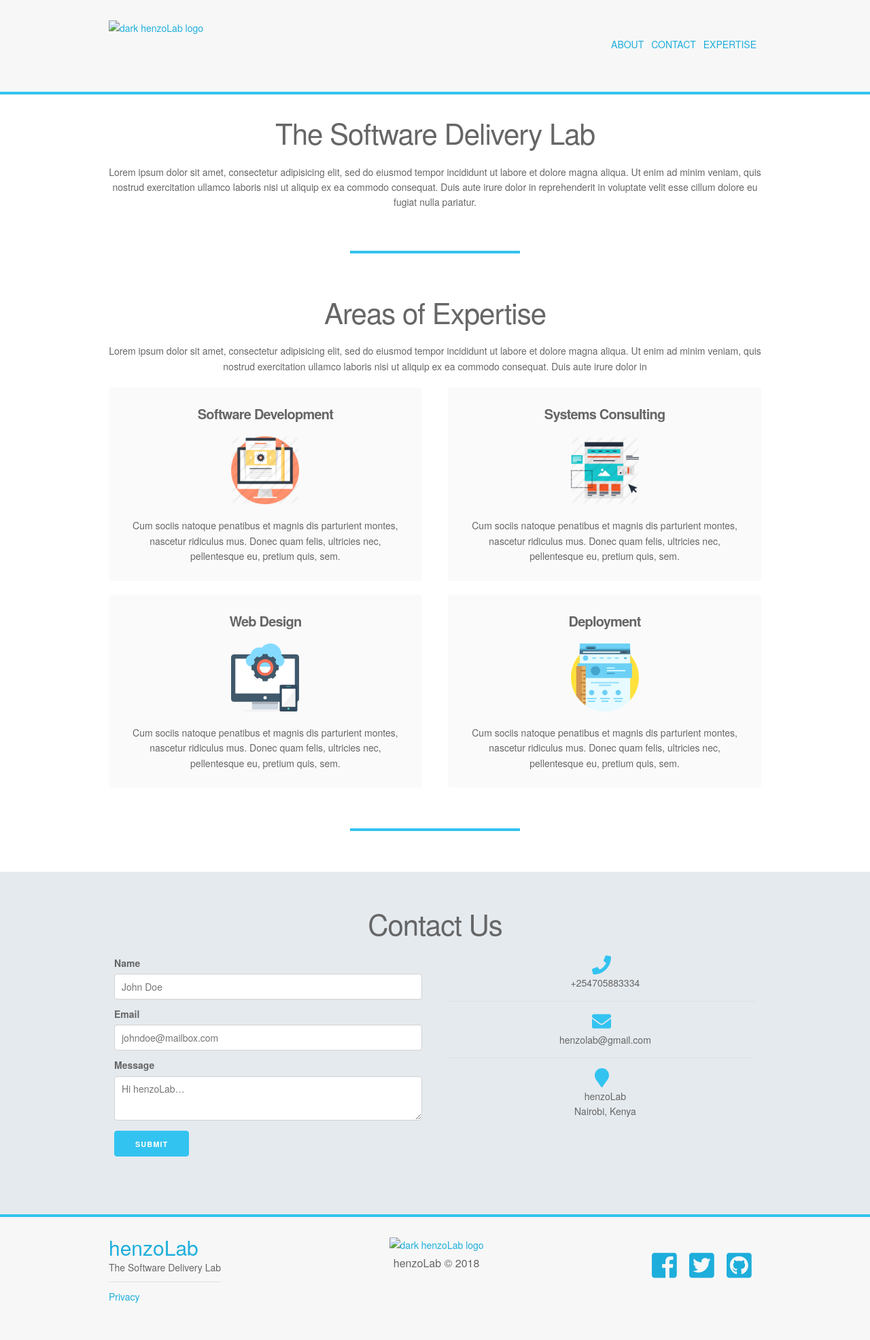
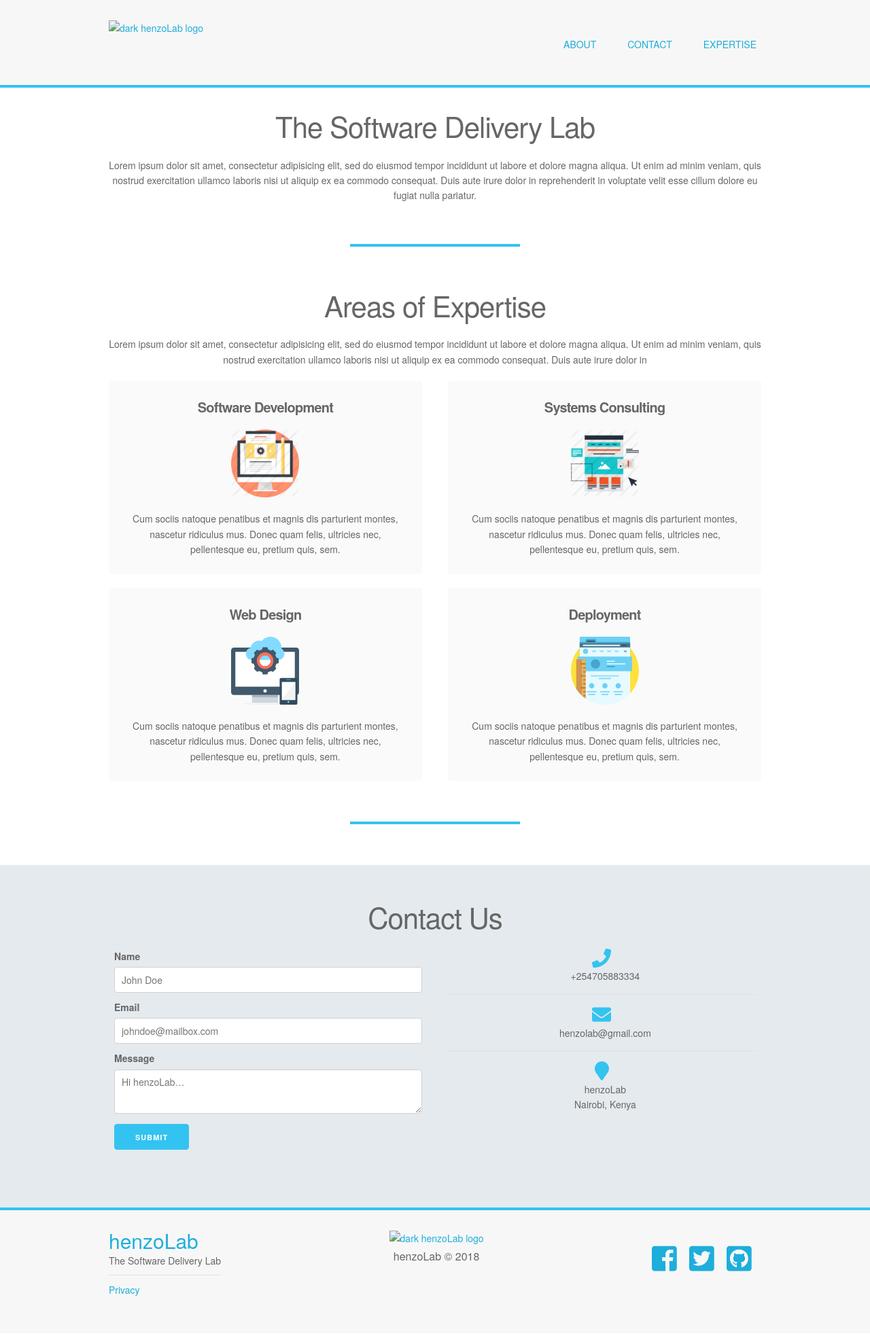
Before and after one commit to ErickMwazonga/henzoLab, a Jekyll site: the page built from index.html, in a window 1280 px wide. Shown: the whole page at 68% size. Built offline with Jekyll 4.4.1, drawn with Linux system fonts in a browser that asks for light colours; nearby versions of some CDN libraries.

Commit message:
Reformat heading

```diff
--- a/_sass/header.scss
+++ b/_sass/header.scss
@@ -13,13 +13,17 @@ header {
 
     }
 
+    nav a:hover {
+        color: #666;
+    }
+
     .nav-right {
         float: right;
 
         li {
             text-transform: uppercase;
             display: inline-block;
-            padding: 20px 7px 20px 0;
+            padding: 20px 7px 10px 35px;
             line-height: 30px;
             font-size: 16px;
         }
```
